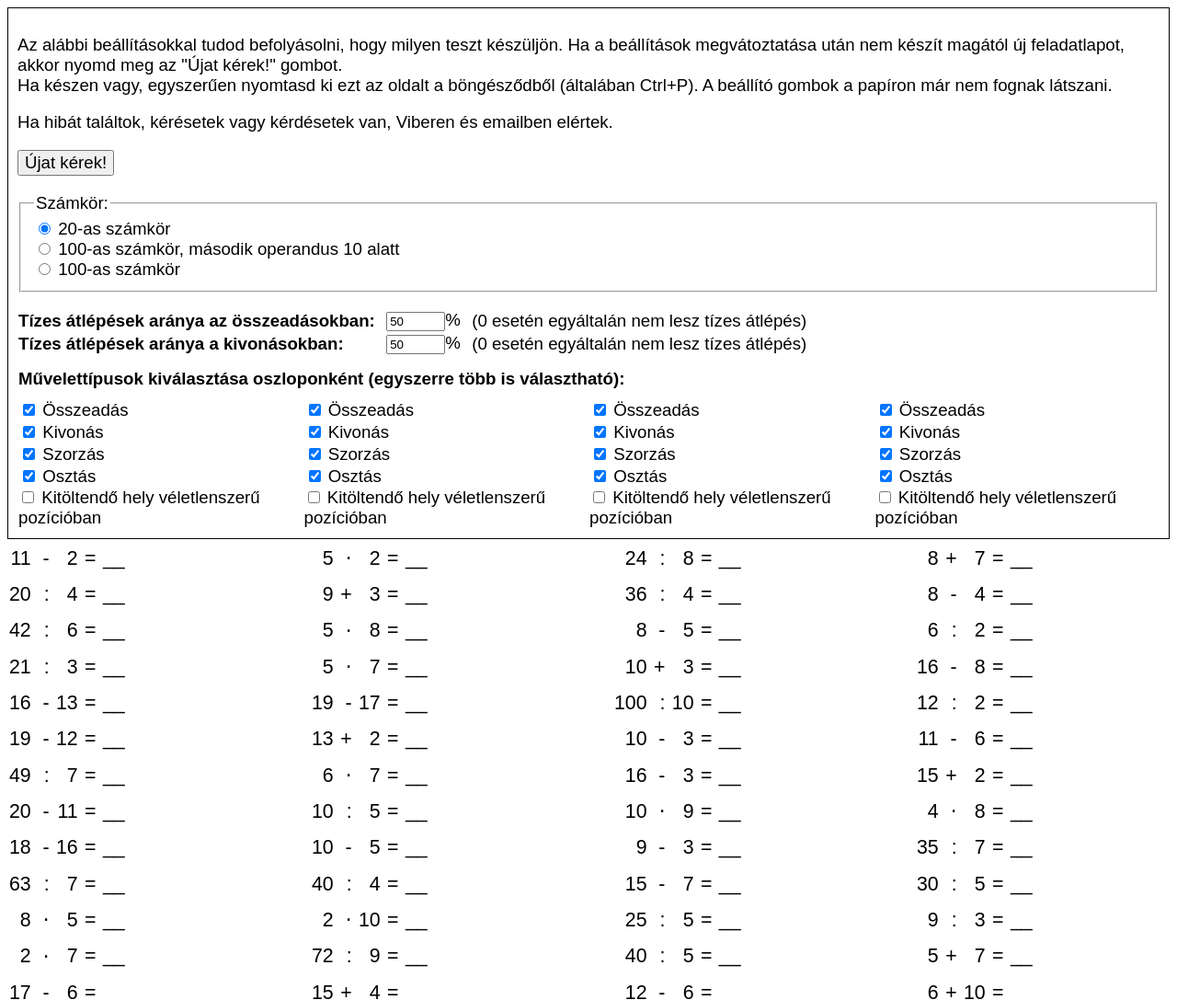
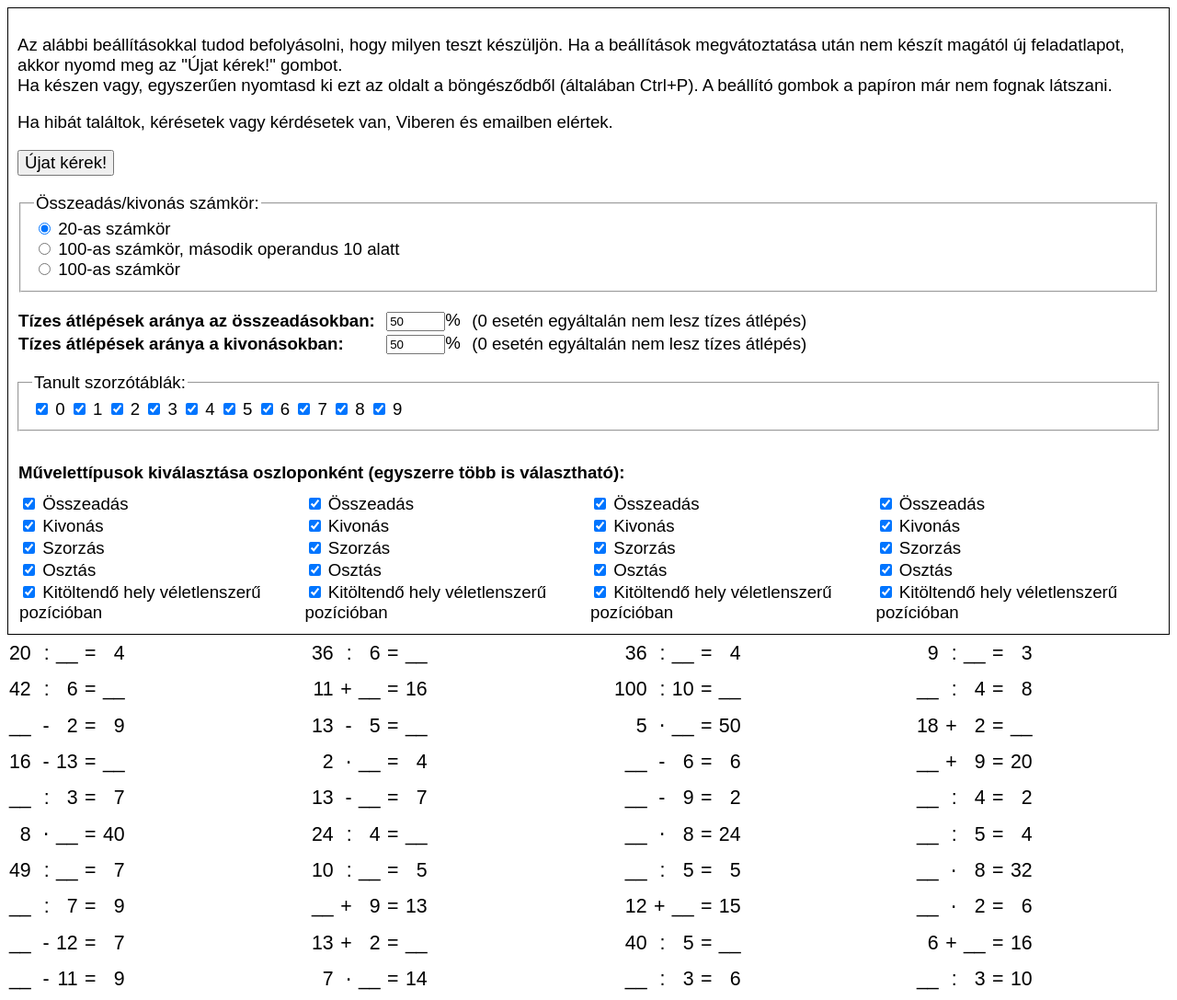
Before and after one commit to kispaljr/teleki, a plain HTML site: page alapmuveleti/index.html in a window 1280 px wide. Shown: the top 1087 px of the page at 92% size. Drawn offline with Linux system fonts and the light colour scheme.

Commit message:
Refactor

```diff
--- a/alapmuveleti/columns.js
+++ b/alapmuveleti/columns.js
@@ -27,7 +27,7 @@ class Column {
 }
 
 function rebuild_all() {
-    let interval = get_radiobutton_value("allowed_interval");
+    let interval = get_radiobutton_value("allowed_numberset");
     switch (interval) {
         case "100-beginner": {
             max_num = 100;
@@ -45,9 +45,9 @@ function rebuild_all() {
             break;
         }
         default:
-            max_num = 10;
+            max_num = 20;
             max_2nd_operand = max_num;
-            console.error("Invalid allowed_interval (szamkor) value:", interval);
+            console.error("Invalid allowed_numberset (szamkor) value:", interval);
             break;
     }
     precompute_add_sub_operands();
@@ -91,48 +91,46 @@ function rebuild_table() {
 
 function build_column_settings() {
 
-    var tbl = document.getElementById('per_column_settings');
-    tbl.innerHTML = `
+    var column_settings_table = document.getElementById('per_column_settings');
+    column_settings_table.innerHTML = `
       <tr>
         <th colspan="${column_cnt}" style="padding-bottom: 10px;padding-top: 15px;">Művelettípusok kiválasztása oszloponként
           (egyszerre több is választható):
         </th>
-      </tr>
-`;
-    const tr = tbl.insertRow();
+      </tr>`;
+
+    const settings = [
+        { "id": "add", "label": "Összeadás" },
+        { "id": "sub", "label": "Kivonás" },
+        { "id": "mul", "label": "Szorzás" },
+        { "id": "div", "label": "Osztás" },
+        { "id": "random_missing_operand", "label": "Kitöltendő hely véletlenszerű pozícióban" }
+    ];
+
+    const tr = column_settings_table.insertRow();
     for (let x = 1; x <= column_cnt; x++) {
         const td = tr.insertCell();
-        td.innerHTML = `
-          <table class="settings">
+        let rows = "";
+        for (const setting of settings) {
+            rows += `
             <tr>
               <td>
-                <input type="checkbox" id="add_${x}" name="add_${x}" checked="true" onclick="rebuild_table()" />
-                <label for="add_${x}">Összeadás</label>
+                <input type="checkbox" id="${setting.id}_${x}" name="${setting.id}_${x}" checked="true" onclick="rebuild_table()" />
+                <label for="${setting.id}_${x}">${setting.label}</label>
               </td>
-            </tr>
-            <tr>
-              <td>
-                <input type="checkbox" id="sub_${x}" name="sub_${x}" checked="true" onclick="rebuild_table()" />
-                <label for="sub_${x}">Kivonás</label>
-              </td>
-            </tr>
-            <tr>
-              <td>
-                <input type="checkbox" id="mul_${x}" name="mul_${x}" checked="true" onclick="rebuild_table()" />
-                <label for="mul_${x}">Szorzás</label>
-              </td>
-            </tr>
-            <tr>
-              <td>
-                <input type="checkbox" id="div_${x}" name="div_${x}" checked="true" onclick="rebuild_table()" />
-                <label for="div_${x}">Osztás</label>
-              </td>
-            </tr>
-          </table>
-          <div>
-            <input type="checkbox" id="random_missing_operand_${x}" name="random_missing_operand_${x}" onclick="rebuild_table()" />
-            <label for="random_missing_operand_${x}">Kitöltendő hely véletlenszerű pozícióban</label>
-          </div>
-`;
+            </tr>`;
+        }
+        td.innerHTML = `<table class="settings">${rows}</table>`;
     }
+
+
+    var multable_settings_div = document.getElementById('multable_settings');
+    let multable_inputs = "";
+    for (let x = 0; x <= 9; x++) {
+        multable_inputs += `
+            <input type="checkbox" id="mul_table_${x}" name="mul_table_${x}" checked="true" onclick="rebuild_table()" />
+            <label for="mul_table_${x}">${x}</label>`
+    }
+    multable_settings_div.innerHTML = multable_inputs;
+
 }
--- a/alapmuveleti/index.html
+++ b/alapmuveleti/index.html
@@ -38,25 +38,27 @@
 
     <p>
     <fieldset>
-        <legend>Számkör:</legend>
+      <legend>Összeadás/kivonás számkör:</legend>
 
       <div>
-          <input type="radio" id="allowed_interval_20" name="allowed_interval" value="20" onchange="rebuild_all()"
+        <input type="radio" id="allowed_numberset_20" name="allowed_numberset" value="20" onchange="rebuild_all()"
           checked>
-          <label for="allowed_interval_20">20-as számkör</label>
+        <label for="allowed_numberset_20">20-as számkör</label>
       </div>
 
       <div>
-          <input type="radio" id="allowed_interval_100_beginner" name="allowed_interval" value="100-beginner" onchange="rebuild_all()">
-          <label for="allowed_interval_100_beginner">100-as számkör, második operandus 10 alatt</label>
+        <input type="radio" id="allowed_numberset_100_beginner" name="allowed_numberset" value="100-beginner"
+          onchange="rebuild_all()">
+        <label for="allowed_numberset_100_beginner">100-as számkör, második operandus 10 alatt</label>
       </div>
 
       <div>
-          <input type="radio" id="allowed_interval_100" name="allowed_interval" value="100" onchange="rebuild_all()">
-          <label for="allowed_interval_100">100-as számkör</label>
+        <input type="radio" id="allowed_numberset_100" name="allowed_numberset" value="100" onchange="rebuild_all()">
+        <label for="allowed_numberset_100">100-as számkör</label>
       </div>
     </fieldset>
     </p>
+    <p>
     <table class="settings" style="width: auto;">
       <tr>
         <th class="settings">
@@ -83,7 +85,13 @@
         </td>
       </tr>
     </table>
-
+    </p>
+    <p>
+    <fieldset class="settings">
+      <legend>Tanult szorzótáblák:</legend>
+      <div id="multable_settings"></div>
+    </fieldset>
+    </p>
     <table id="per_column_settings" class="settings"> </table>
   </div>
 
--- a/alapmuveleti/muldiv.js
+++ b/alapmuveleti/muldiv.js
@@ -1,7 +1,3 @@
-
-
-
-
 
 
 // Common base class for generating random multiplications and divisions
--- a/alapmuveleti/save.js
+++ b/alapmuveleti/save.js
@@ -1,20 +1,21 @@
-// TODO: save/load: allowed_interval
-// TODO: save/load: random empty place options
-
 var cookie_expiry = new Date(new Date().getTime() + 10 * 365 * 24 * 3600 * 1000);
 
 
 // iterator of all the valid "setting" input field IDs
-function* field_names() {
+function* input_field_names() {
+
+  // addition & subtraction
+  yield "allowed_numberset";
   for (let op of ["add", "sub"]) {
     yield `${op}_10crossings_ratio`;
   }
+
+  // column settings
   for (let op of ["add", "sub", "mul", "div", "random_missing_operand"]) {
     for (let x = 1; x <= column_cnt; x++) {
       yield `${op}_${x}`;
     }
   }
-  yield "allowed_interval";
 }
 
 
@@ -29,7 +30,7 @@ function save_field(name) {
     field_value = get_radiobutton_value(name);
   }
   else {
-    field_value = escape(element.value);
+    field_value = encodeURIComponent(element.value);
   }
   document.cookie = `${name}=${field_value}; expires=${cookie_expiry.toGMTString()}`;
 }
@@ -54,7 +55,7 @@ function load_field(name) {
 
 // save all settings to cookie
 function save_settings() {
-  for (let field of field_names()) {
+  for (let field of input_field_names()) {
     save_field(field);
   }
   // console.log("cookie: " + document.cookie);
@@ -62,7 +63,7 @@ function save_settings() {
 
 // load all settings from cookie
 function load_settings() {
-  for (let field of field_names()) {
+  for (let field of input_field_names()) {
     load_field(field);
   }
 }
```
Lines whose indentation alone changed are shown as unchanged.
